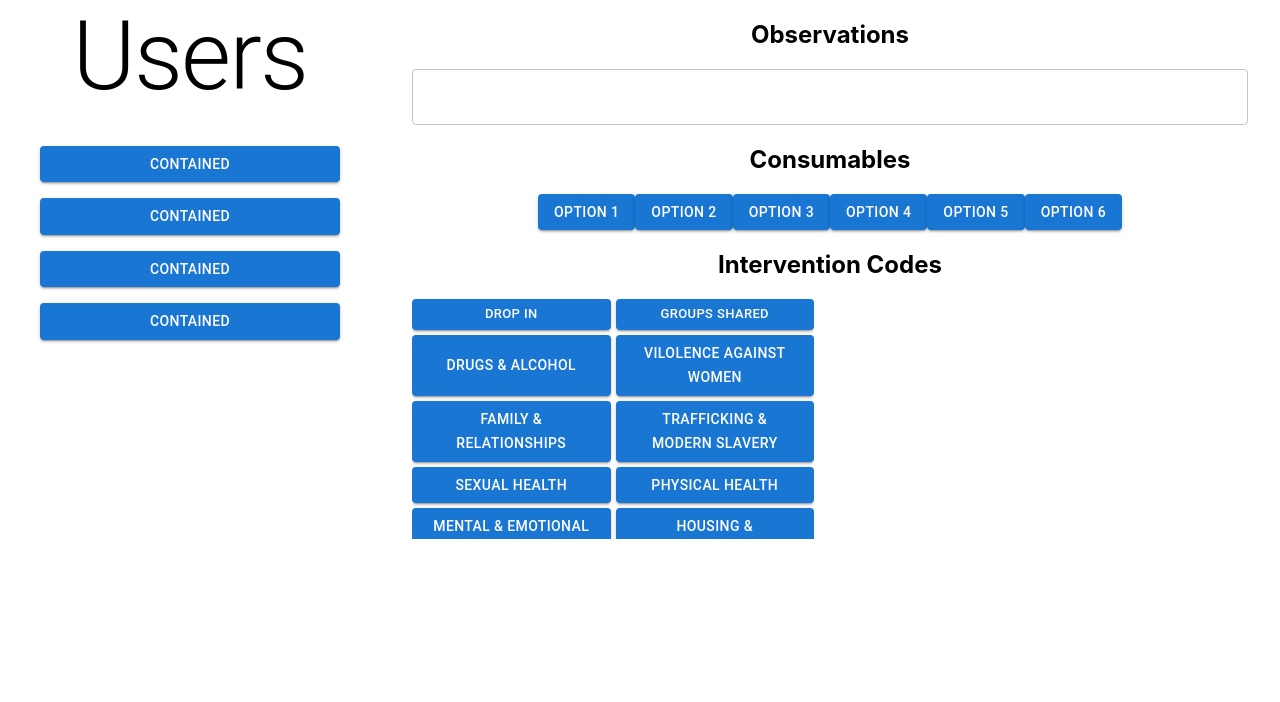
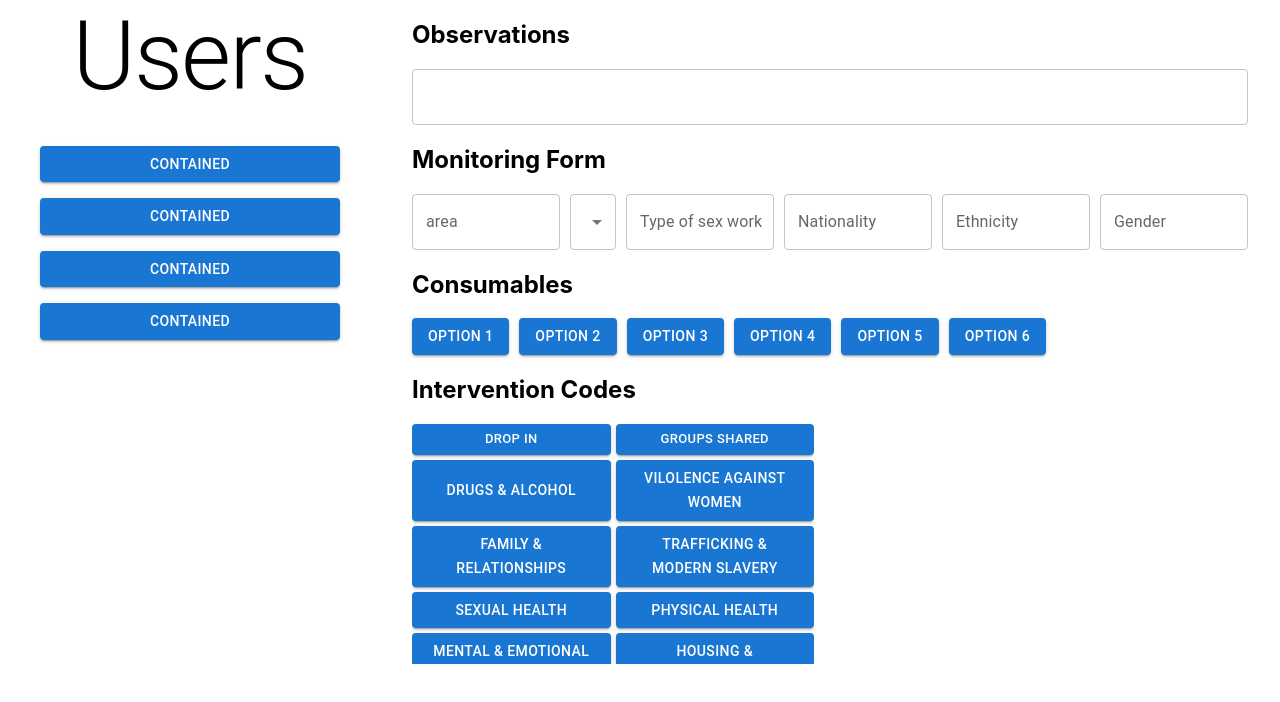
Before and after one commit to EddyDavies/mash, a React (Create React App) app: page / in a window 1280 px wide. Shown: the top 702 px of the page. Built offline with nearby package versions, Linux system fonts and the light colour scheme.

Commit message:
fixed bug

```diff
--- a/src/features/main-form/Form.module.css
+++ b/src/features/main-form/Form.module.css
@@ -22,6 +22,8 @@
   flex-direction: row;
   margin: auto;
   width: fit-content;
+  margin-left: 0;
+  gap: 10px;
 }
 
 .interventionCodes {
@@ -49,3 +51,7 @@
   height: 30vh;
   overflow: scroll;
 }
+
+h2 {
+  margin-right: auto;
+}
--- a/src/features/main-form/MonitoringSections.js
+++ b/src/features/main-form/MonitoringSections.js
@@ -2,6 +2,7 @@ import { TextField, Select, MenuItem } from "@mui/material";
 import styles from "./Form.module.css";
 
 export function MonitoringSection() {
+  return (
     <div className={styles.container}>
       <h2>Monitoring Form</h2>
       <div className={styles.options_container}>
@@ -20,6 +21,7 @@ export function MonitoringSection() {
         <TextField variant="outlined" label="Ethnicity" />
         <TextField variant="outlined" label="Gender" />
       </div>
-  </div>;
+    </div>
+  );
 }
 export default MonitoringSection;
```
Lines whose indentation alone changed are shown as unchanged.
